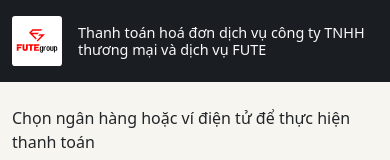
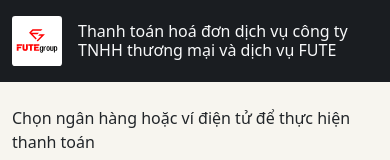
Before and after one commit to ThaiDuyKhang/selection-bank, a plain HTML site: page index.html in a window 390 px wide. Shown: the top 160 px of the page. Drawn offline with nearby package versions, Linux system fonts and the light colour scheme; no server answers.

Commit message:
responsive

```diff
--- a/style.css
+++ b/style.css
@@ -10,7 +10,6 @@ body {
 }
 
 header nav span {
-  font-size: 0.9rem;
   line-height: 1.2;
 }
 header,
@@ -56,9 +55,6 @@ footer {
 .dynamic-filter-list-container ul.info-card-holder li {
   padding: 1rem 0;
 }
-/* .dynamic-filter-list-container ul.info-card-holder li .info-title {
-  width: clamp(6.5625rem, 5.1923rem + 6.0897vw, 12.5rem);
-} */
   .dynamic-filter-list-container ul.info-card-holder li .info-title {
     width: clamp(10.625rem, 9.4178rem + 4.1096vw, 12.5rem);
   }
@@ -68,11 +64,6 @@ footer {
     width: clamp(6.5625rem, -6.7451rem + 59.1447vw, 10.625rem);
   }
 }
-/* @media(min-width:470px){
-  .dynamic-filter-list-container ul.info-card-holder li .info-title {
-    width: 200px;
-  }
-} */
 .dynamic-filter-list-container ul.info-card-holder li .copyBtn {
   background: #a2a6a9;
   border: #a2a6a9;
```
